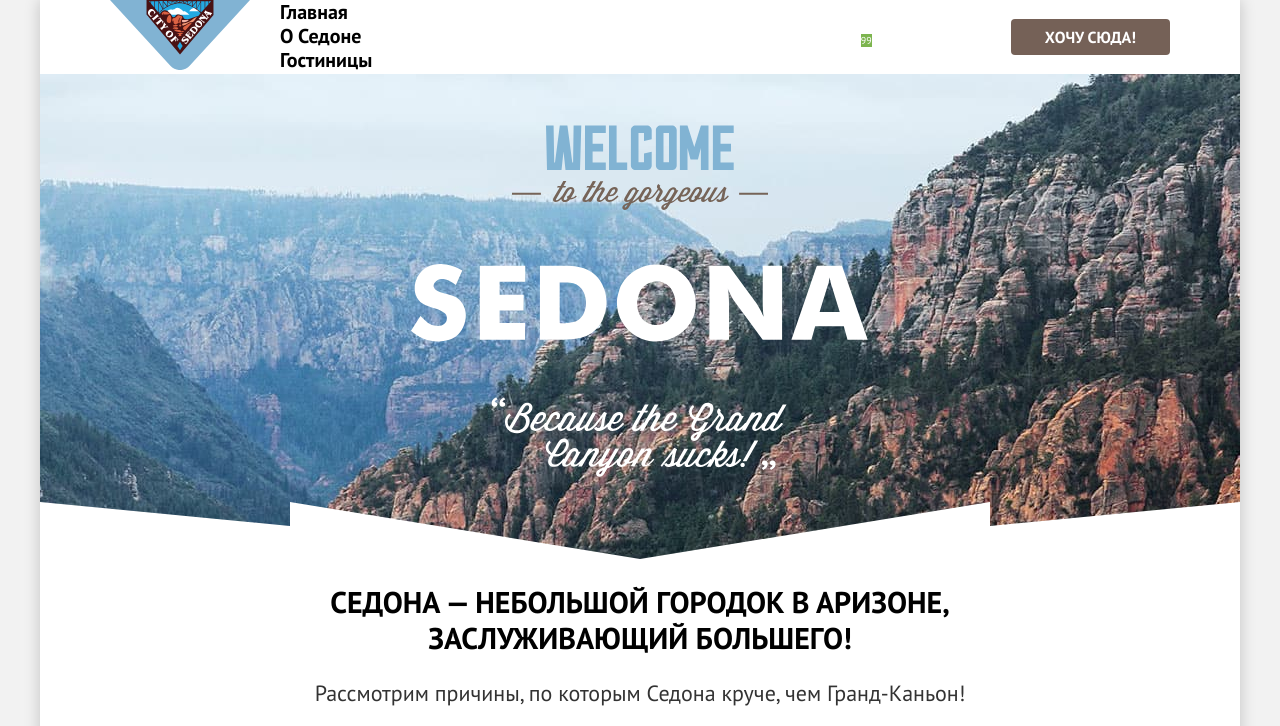
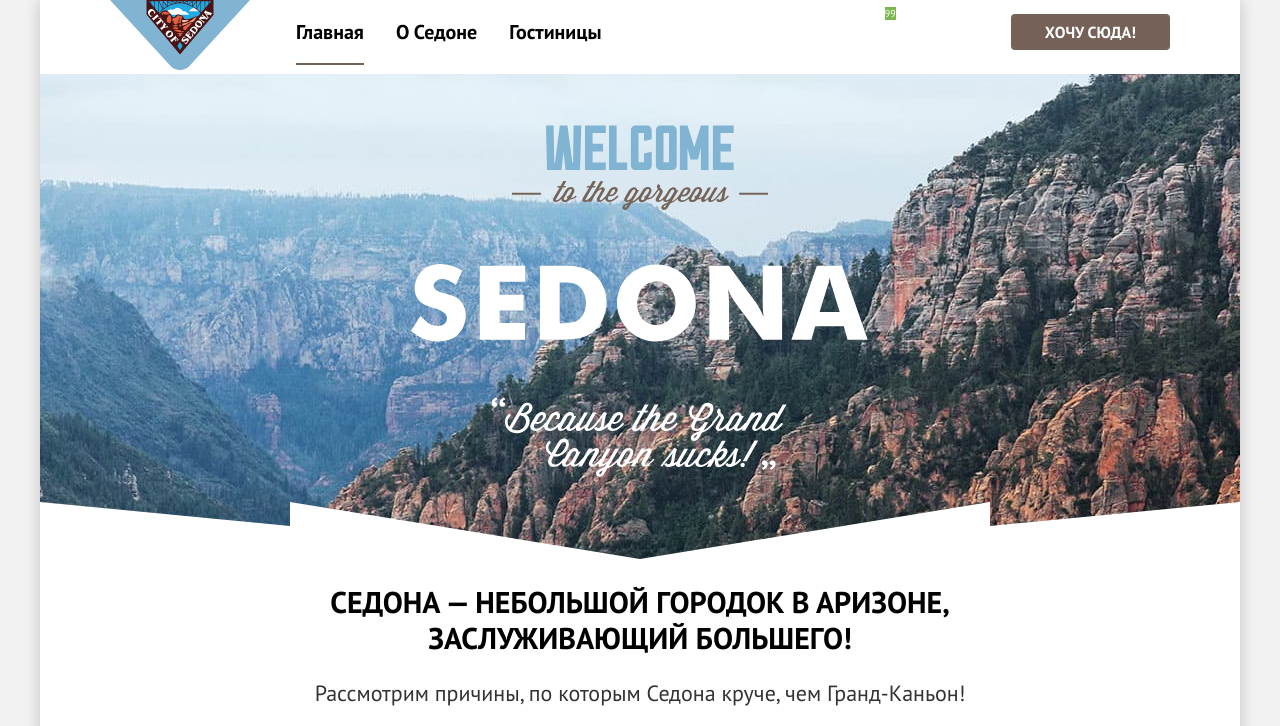
Before and after one commit to htmlacademy-htmlcss/498801-sedona-3, a plain HTML site: page index.html in a window 1280 px wide. Shown: the top 726 px of the page. Drawn offline with Linux system fonts and the light colour scheme.

Commit message:
Настраивает гит

```diff
--- a/styles/style.css
+++ b/styles/style.css
@@ -126,6 +126,9 @@ body {
 }
 
 .navigation__list {
+  display: flex;
+  flex-wrap: wrap;
+  align-items: flex-start;
   width: 500px;
   margin: 0 auto 0 0;
   padding: 0;
@@ -133,25 +136,45 @@ body {
 }
 
 .navigation__controls {
+  display: flex;
   width: 150px;
-  align-self: center;
-  margin: 0;
+  align-self: flex-start;
+  margin: 0 20px 0 0;
   padding: 0;
   list-style: none;
 }
 
+.navigation__control {
+  width: 44px;
+  height: 64px;
+}
+
 .navigation__button {
-  padding-left: 34px;
-  padding-right: 34px;
-  align-self: center;
+  margin-top: 14px;
+  padding-inline: 34px;
+  align-self: flex-start;
 }
 
 .navigation__link {
+  position: relative;
+  display: block;
+  padding: 20px 16px;
   font-weight: 700;
   font-size: 20px;
   line-height: 120%;
   text-decoration: none;
   color: #000000;
+}
+
+.navigation__link_active:before {
+  content: "";
+  position: absolute;
+  left: 16px;
+  top: 100%;
+  margin-top: -1px;
+  width: calc(100% - (16px * 2));
+  height: 2px;
+  background-color: #756257;
 }
 
 .navigation__icon {
@@ -174,7 +197,6 @@ body {
 
 /* hero */
 .hero {
-  height: 485px;
   padding: 51px 0 82px;
   background-color: #6098c7;
   background-image: url("../images/divider.svg"), url("../images/hero-background.jpg");
@@ -370,6 +392,7 @@ body {
 .filter__form {
   display: flex;
   gap: 70px;
+  flex-wrap: wrap;
 }
 
 .filter__fieldset {
```
Also changed, not shown: catalog.html (+2 -1 lines), index.html (+1 -1 lines), test.html (added, +44 -0 lines), images/icons/socials-youtube.svg.
